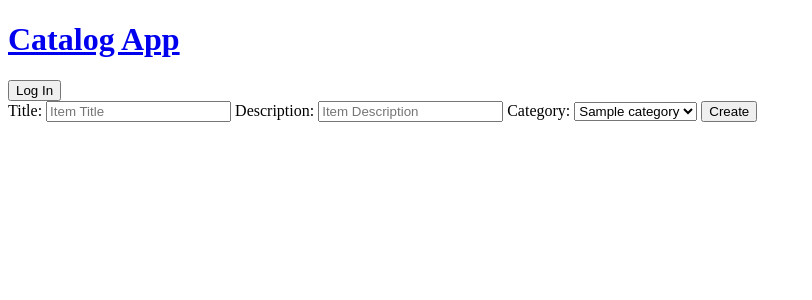
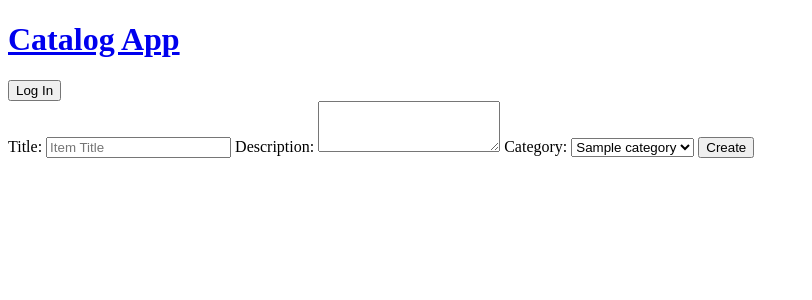
Before and after one commit to kvega/fswd-project4, a Flask app: page /catalog/new in a window 1280 px wide. Shown: the top 300 px of the page, without its empty margins (0-812 px from the left). Run offline with Flask 2, Linux system fonts and the light colour scheme; tables that the repository leaves empty hold one stand-in row (values such as "Sample post").

Commit message:
Changed text input to textarea

```diff
--- a/src/templates/newitem.html
+++ b/src/templates/newitem.html
@@ -7,7 +7,7 @@
             <input type="text" maxlength="50" class="form-control" name="title" placeholder="Item Title">
 
             <label for="description">Description:</label>
-            <input type="text" maxlength="250" class="form-control" name="description" placeholder="Item Description">
+            <textarea class="form-control" maxlength="250" rows="3" name="description"></textarea>
 
             <label for="category">Category:</label>
             <select name="category" id="category-select" class="form-control">
```
